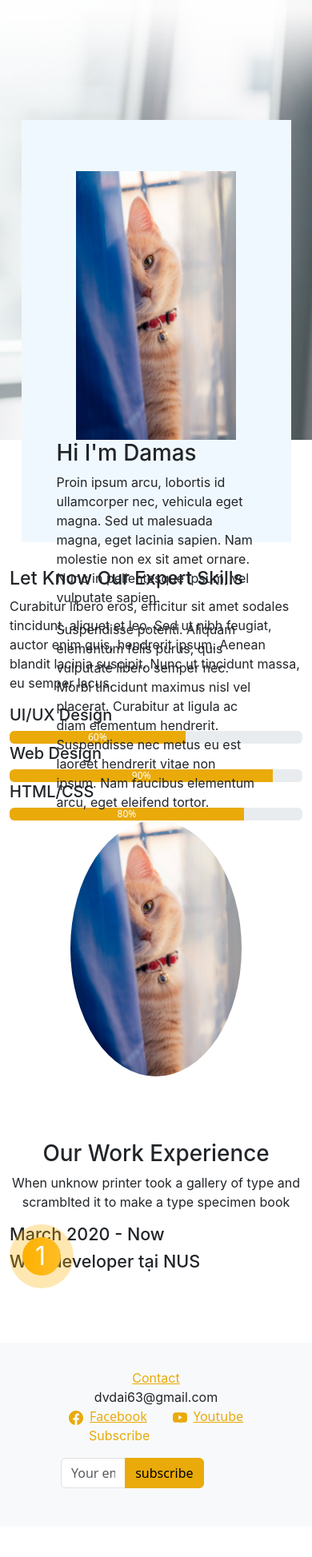
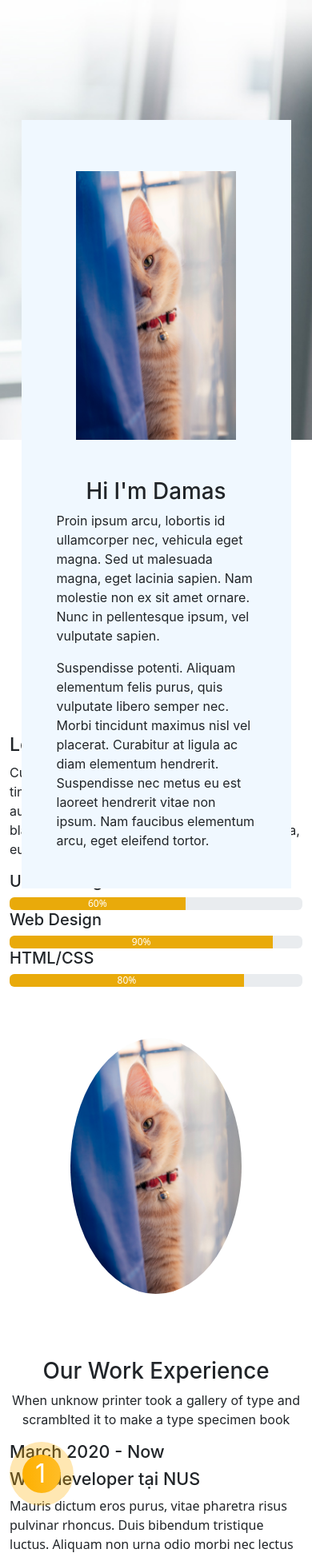
Before and after one commit to daidtech/FE_myspace, a Next.js app: page /about in a window 390 px wide. Shown: the part 50-1997 px from the top of the page at 80% size. Before the commit the page ends 1959 px from the top, so only its background shows below. Built offline with nearby package versions, Linux system fonts and the light colour scheme.

Commit message:
update UI

```diff
--- a/components/About/About.module.scss
+++ b/components/About/About.module.scss
@@ -41,3 +41,19 @@ $aboutWidth: 70%;
   background-color: #fff;
   padding: 10rem 0 5rem;
 }
+
+@media (max-width: 991px) {
+  .about {
+    max-height: unset;
+    padding: 2rem;
+    h1 {
+      text-align: center;
+    }
+  }
+  .aboutImageBox {
+    margin-bottom: 5rem;
+  }
+  .contentBelowHero {
+    padding: 23rem 0 5rem;
+  }
+}
--- a/components/About/AboutSkill/AboutSkil.module.scss
+++ b/components/About/AboutSkill/AboutSkil.module.scss
@@ -9,3 +9,6 @@
   max-height: 20rem;
   border-radius: 50%;
 }
+.wrapProgressBar {
+  margin-bottom: 4rem;
+}
--- a/components/About/AboutSkill/AboutSkill.tsx
+++ b/components/About/AboutSkill/AboutSkill.tsx
@@ -16,6 +16,7 @@ export default function AboutSkill() {
             <p>
               Curabitur libero eros, efficitur sit amet sodales tincidunt, aliquet et leo. Sed ut nibh feugiat, auctor enim quis, hendrerit ipsum. Aenean blandit lacinia suscipit. Nunc ut tincidunt massa, eu semper lacus.
             </p>
+            <div className={styles.wrapProgressBar}>
               <div className="progres-bar">
                 <h5>UI/UX Design</h5>
                 <ProgressBar now={skill1} label={`${skill1}%`} />
@@ -27,6 +28,7 @@ export default function AboutSkill() {
               <div className="progres-bar">
                 <h5>HTML/CSS</h5>
                 <ProgressBar now={skill3} label={`${skill3}%`} />
+              </div>
             </div>
           </Col>
           <Col lg={5}>
--- a/components/About/Experience/Experience.module.scss
+++ b/components/About/Experience/Experience.module.scss
@@ -39,3 +39,7 @@
   left: 1rem;
   top: 1rem;
 }
+
+.workDetail {
+
+}
--- a/components/About/Experience/Experience.tsx
+++ b/components/About/Experience/Experience.tsx
@@ -22,12 +22,15 @@ export default function Experience() {
             </div>
           </Col>
           <Col lg={4}>
-            <h4>March 2020 - Now</h4>
-            <h4>Web developer tại NUS</h4>
-
+            <div>
+              <h4>March 2020 - Now</h4>
+              <h4>Web developer tại NUS</h4>
+            </div>
           </Col>
-          <Col lg={4}>
-
+          <Col lg={7}>
+            <div className={styles.workDetail}>
+              Mauris dictum eros purus, vitae pharetra risus pulvinar rhoncus. Duis bibendum tristique luctus. Aliquam non urna odio morbi nec lectus tempus lorem vehicula consequat sed eu lectus. Ut maximus nulla a est placer.
+            </div>
           </Col>
         </Row>
       </Container>
```
Lines whose indentation alone changed are shown as unchanged.
